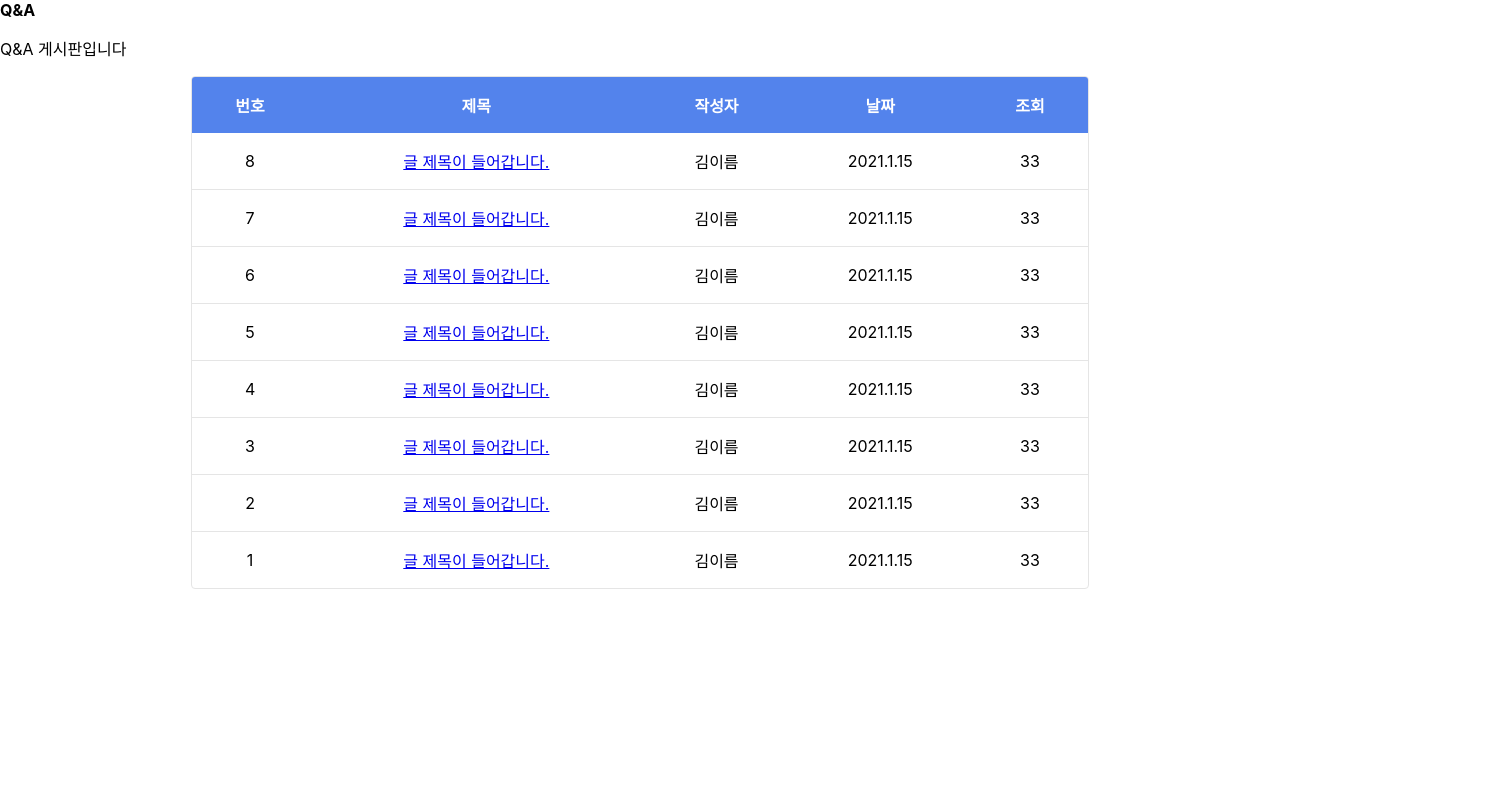
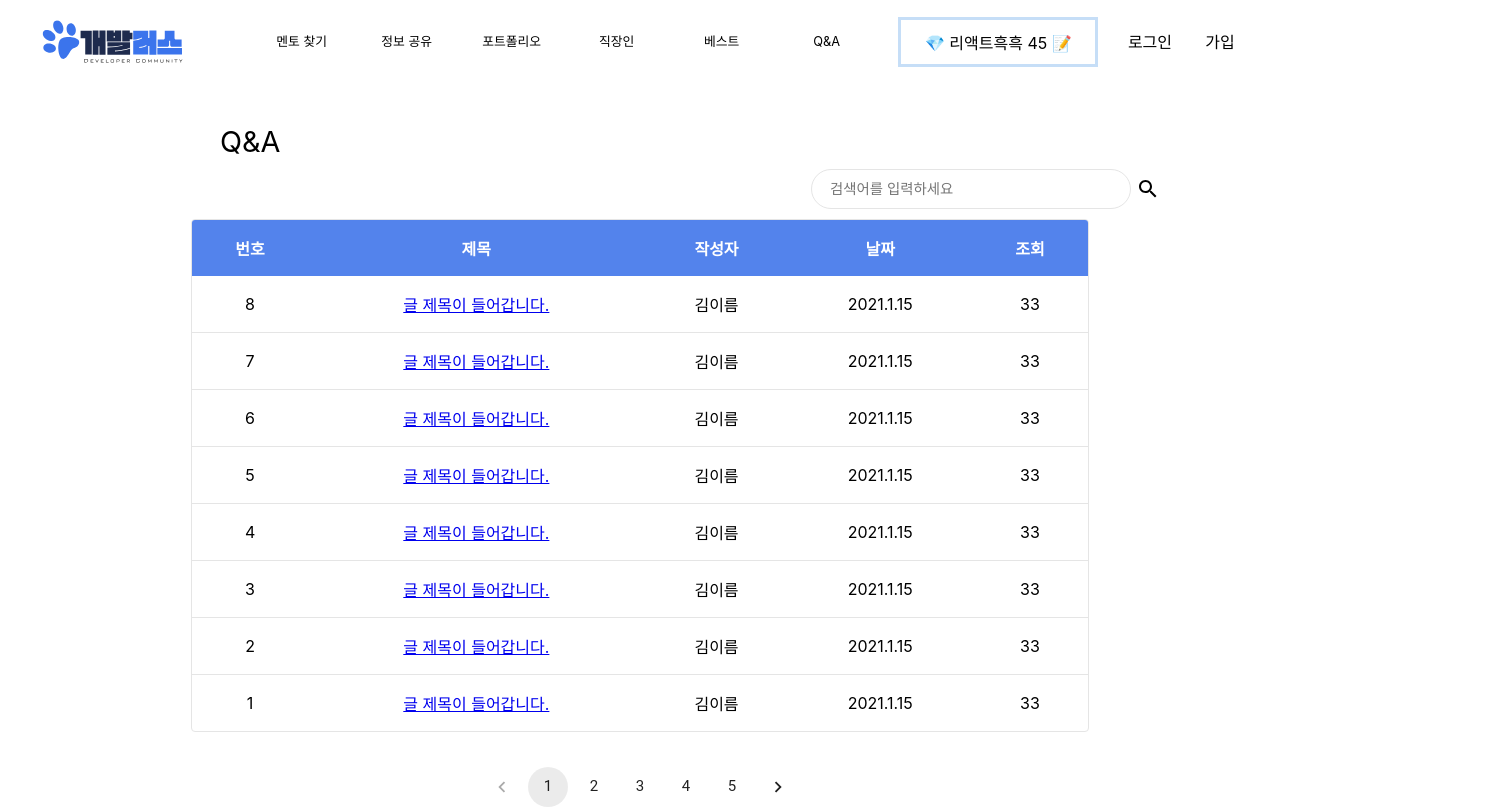
Before and after one commit to dekim0705/front_miniproject, a React (Create React App) app: page /qna in a window 1280 px wide. Shown: the whole page, 1500 px wide, since content can reach past the window. Built offline with nearby package versions, Linux system fonts and the light colour scheme; no server answers; the HTML template or start-up script is replaced by a standard one.

Commit message:
:green_heart: QnAPage Backup
QnAPage Backup

```diff
--- a/src/components/Board/CategorySelect.js
+++ b/src/components/Board/CategorySelect.js
@@ -1,6 +1,6 @@
 import React from 'react';
 import styled from 'styled-components';
-import { FormControl, InputLabel, MenuItem, OutlinedInput, Select } from '@mui/material';
+import { FormControl, InputLabel, MenuItem, Select } from '@mui/material';
 
 const Wrapper = styled.div`
   display: flex;
--- a/src/components/Board/WriteFormContainer.js
+++ b/src/components/Board/WriteFormContainer.js
@@ -1,5 +1,5 @@
 import React from 'react';
-import CategorySelect from './CategorySelect';
+// import CategorySelect from './CategorySelect';
 import TitleInput from './Title';
 import ContentInput from './ContentInput';
 import styled from 'styled-components';
--- a/src/pages/QnAPage.js
+++ b/src/pages/QnAPage.js
@@ -1,16 +1,38 @@
+// QnA Page
 import React from "react";
 import BoardList from "../components/Board/BoardList";
+import styled from "styled-components";
+import Header from "../components/Header";
+import SearchInput from "../components/Board/Search";
+import Pages from "../components/Board/pagination";
 
 
 
+const BoardName = styled.div`
+  font-size: 1.8rem;
+  margin: 30px 0px 10px 120px;
+  padding : 10px 0px 0px 100px;
+  width: 100%;
+
+
+`;
 
 const QnAPage = () => {
   return (
+
   <>
-    <strong>Q&A</strong>
-        <p>Q&A 게시판입니다</p>
-      <BoardList />
+    <Header />
+    <BoardName>
+      Q&A
+    </BoardName>
+    <SearchInput />
+    <BoardList />
+    <Pages />
   </>
+
+
   );
 };
+
+
 export default QnAPage;
```
Also changed, not shown: src/components/Board/BoardItem.js (+3 -16 lines).
